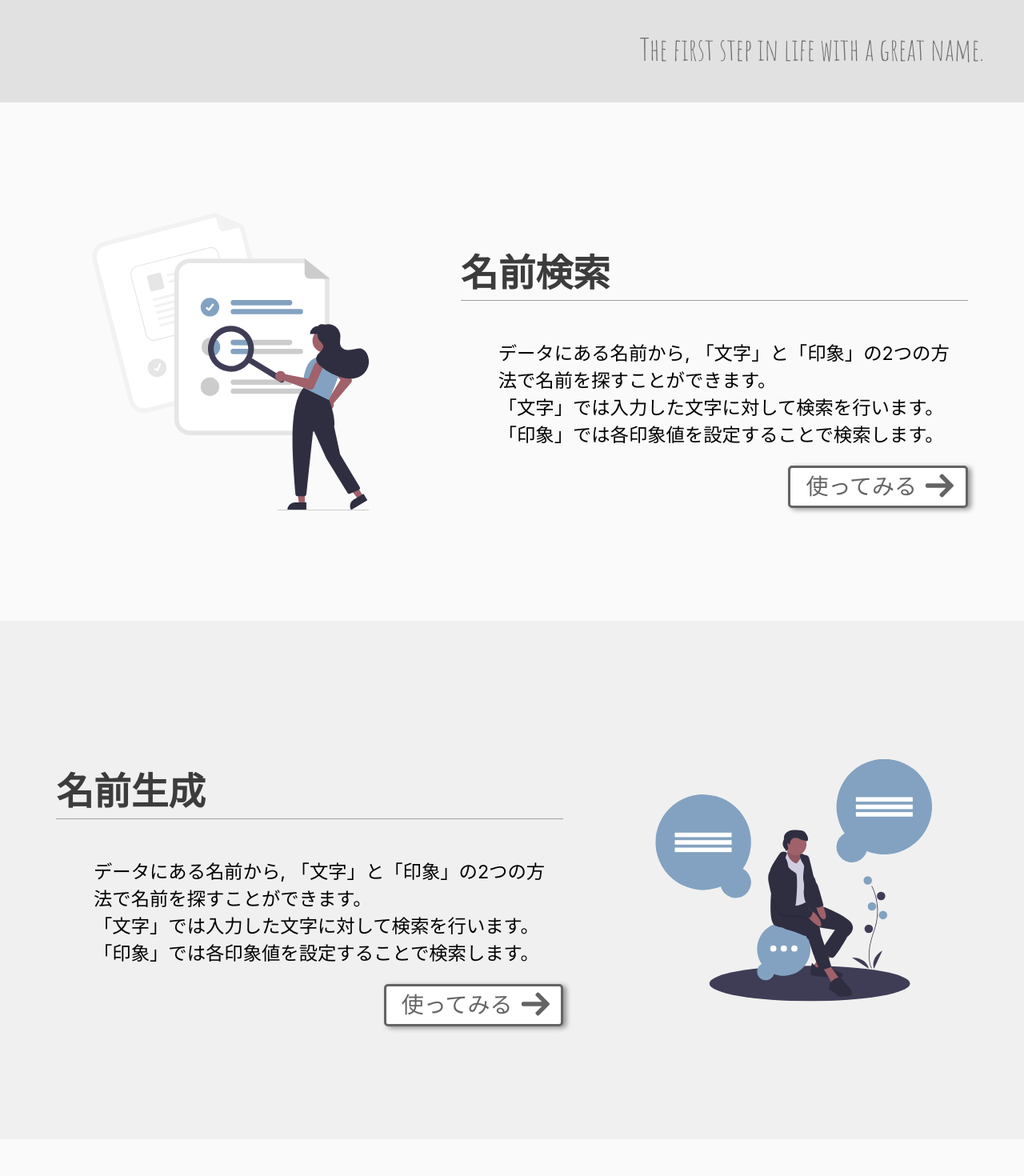
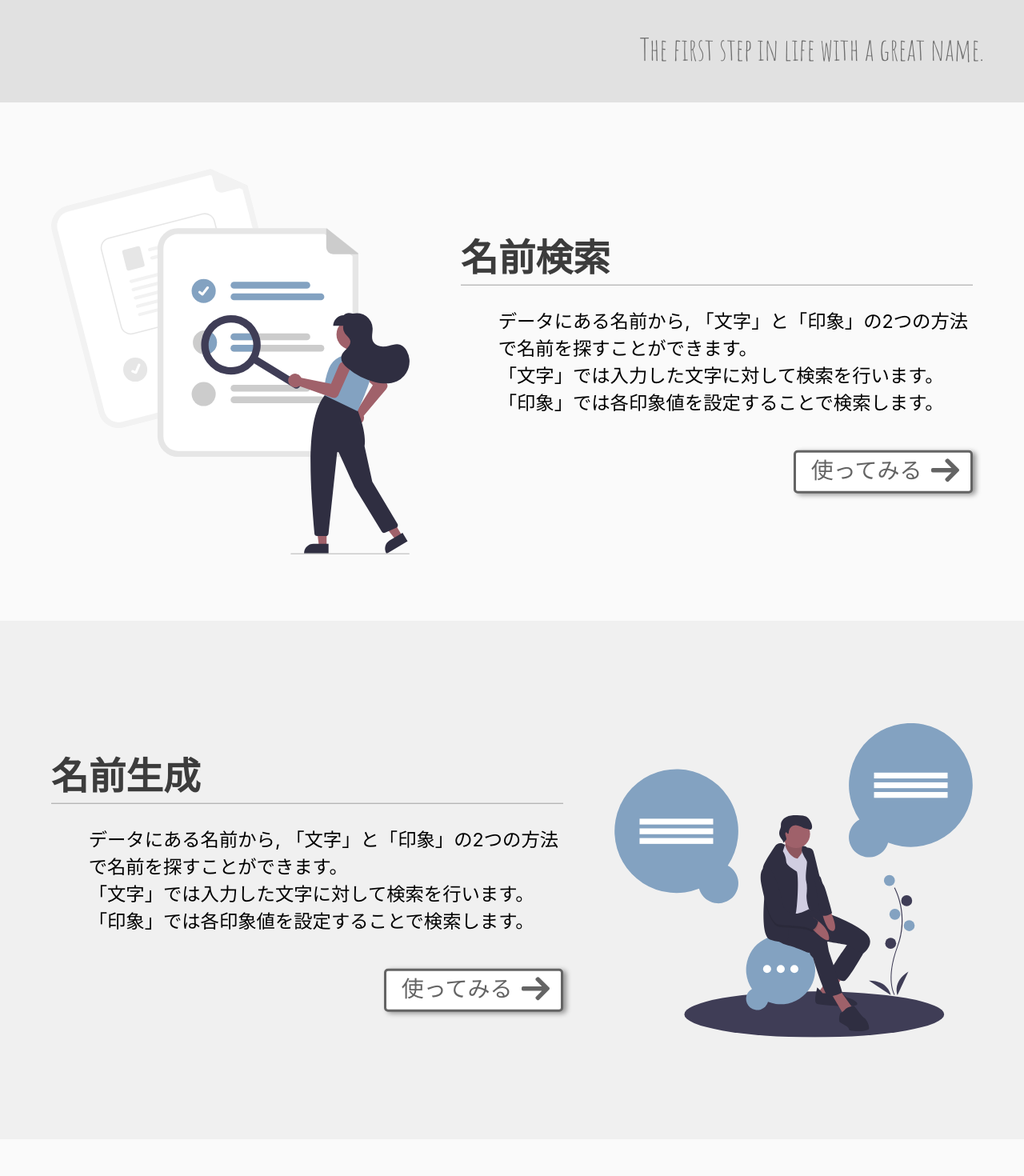
Before and after one commit to haru1843/name_impression_app, a React (Create React App) app in the folder client/: page / in a window 1280 px wide. Shown: the part 620-2090 px from the top of the page at 80% size. Built offline with nearby package versions, Linux system fonts and the light colour scheme.

Commit message:
update: home slide desing 'to rely on windowWidth'

```diff
--- a/client/public/index.html
+++ b/client/public/index.html
@@ -30,7 +30,7 @@
     -->
     <link rel="preconnect" href="https://fonts.gstatic.com" />
     <link
-      href="https://fonts.googleapis.com/css2?family=M+PLUS+1p:wght@300;500;900&display=swap"
+      href="https://fonts.googleapis.com/css2?family=M+PLUS+1p:wght@300;500;700;900&display=swap"
       rel="stylesheet"
     />
     <link
@@ -60,5 +60,6 @@
     /* 16px @ 768px increasing to 24px @ 1920px */
     font-size: clamp(18px, calc(1.125rem + ((1vw - 7.68px) * 1.0417)), 30px);
     min-height: 0vw;
+    font-family: "M PLUS 1p", sans-serif;
   }
 </style>
--- a/client/src/views/homeComponents/slide_v1.js
+++ b/client/src/views/homeComponents/slide_v1.js
@@ -4,9 +4,7 @@ import styled from "styled-components";
 import LinkButton from "./linkButton";
 
 const StyledDiv = styled.div`
-  display: grid;
-  grid-template-columns: 45% 55%;
-  grid-template-rows: 100%;
+  position: relative;
 
   height: ${(props) => props.height}px;
   width: 100%;
@@ -14,23 +12,27 @@ const StyledDiv = styled.div`
   padding: 0;
   background: ${(props) => props.bgc};
 
+  & > img {
+    width: 35%;
+
+    position: absolute;
+    top: 50%;
+    left: 5%;
+    -webkit-transform: translateY(-50%);
+    transform: translateY(-50%);
+  }
+
   & > div:nth-of-type(1) {
-    position: relative;
+    width: 50%;
 
-    & > img {
-      width: 60%;
-
-      position: absolute;
-      top: 50%;
-      left: 50%;
-      -webkit-transform: translate(-50%, -50%);
-      transform: translate(-50%, -50%);
-    }
-  }
-  & > div:nth-of-type(2) {
-    padding-right: 10%;
+    position: absolute;
+    top: 50%;
+    left: 45%;
+    -webkit-transform: translateY(-50%);
+    transform: translateY(-50%);
 
     & > p.title {
+      margin: 0;
       font-family: "M PLUS 1p", sans-serif;
       font-size: 2rem;
       color: rgb(60, 60, 60);
@@ -38,11 +40,9 @@ const StyledDiv = styled.div`
       border-bottom: 1px solid rgb(160, 160, 160);
     }
     & > p.desc {
+      margin: 4% 0 7%;
       padding-left: 2rem;
       font-size: 1rem;
-    }
-    & > div.top-pad {
-      height: 20%;
     }
     & > div.button-wrapper {
       text-align: right;
@@ -53,9 +53,7 @@ const StyledDiv = styled.div`
 function SlideV1(props) {
   return (
     <StyledDiv height={props.height} bgc={props.bgc}>
-      <div>
-        <img alt="サービスのイメージ" src={props.imgSrc}></img>
-      </div>
+      <img alt="サービスのイメージ" src={props.imgSrc}></img>
       <div>
         <div className="top-pad"></div>
         <p className="title">{props.title}</p>
--- a/client/src/views/homeComponents/slide_v2.js
+++ b/client/src/views/homeComponents/slide_v2.js
@@ -4,9 +4,7 @@ import styled from "styled-components";
 import LinkButton from "./linkButton";
 
 const StyledDiv = styled.div`
-  display: grid;
-  grid-template-columns: 55% 45%;
-  grid-template-rows: 100%;
+  position: relative;
 
   height: ${(props) => props.height}px;
   width: 100%;
@@ -14,23 +12,27 @@ const StyledDiv = styled.div`
   padding: 0;
   background: ${(props) => props.bgc};
 
-  & > div:nth-of-type(2) {
-    position: relative;
+  & > img {
+    width: 35%;
 
-    & > img {
-      width: 60%;
+    position: absolute;
+    top: 50%;
+    right: 5%;
+    -webkit-transform: translateY(-50%);
+    transform: translateY(-50%);
+  }
 
-      position: absolute;
-      top: 50%;
-      left: 50%;
-      -webkit-transform: translate(-50%, -50%);
-      transform: translate(-50%, -50%);
-    }
-  }
   & > div:nth-of-type(1) {
-    padding-left: 10%;
+    width: 50%;
+
+    position: absolute;
+    top: 50%;
+    left: 5%;
+    -webkit-transform: translateY(-50%);
+    transform: translateY(-50%);
 
     & > p.title {
+      margin: 0;
       font-family: "M PLUS 1p", sans-serif;
       font-size: 2rem;
       color: rgb(60, 60, 60);
@@ -38,11 +40,9 @@ const StyledDiv = styled.div`
       border-bottom: 1px solid rgb(160, 160, 160);
     }
     & > p.desc {
+      margin: 4% 0 7%;
       padding-left: 2rem;
       font-size: 1rem;
-    }
-    & > div.top-pad {
-      height: 20%;
     }
     & > div.button-wrapper {
       text-align: right;
@@ -61,9 +61,7 @@ function SlideV2(props) {
           <LinkButton linkPath={props.linkPath}></LinkButton>
         </div>
       </div>
-      <div>
-        <img alt="サービスのイメージ" src={props.imgSrc}></img>
-      </div>
+      <img alt="サービスのイメージ" src={props.imgSrc}></img>
     </StyledDiv>
   );
 }
```
Also changed, not shown: 1 other file (tests, documents, lock files or other folders).
